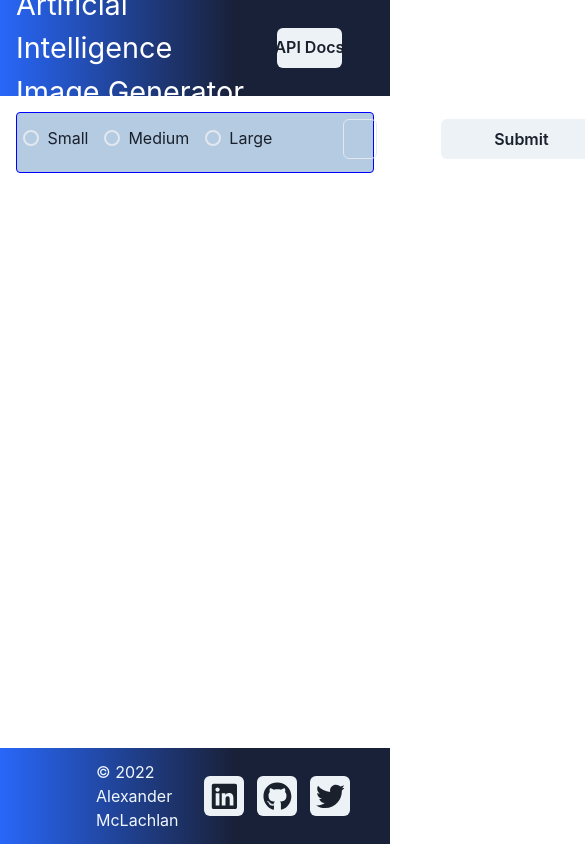
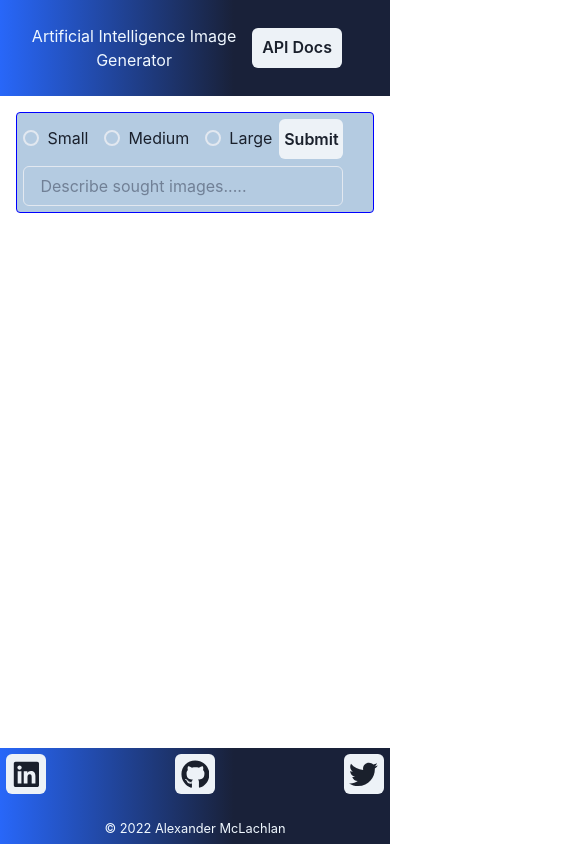
Before and after one commit to AlexDjangoX/openai-image-client, a React (Create React App) app: page / in a window 390 px wide. Shown: the whole page, 585 px wide, since content can reach past the window. Built offline with nearby package versions, Linux system fonts and the light colour scheme.

Commit message:
css done to make application responsive

```diff
--- a/src/components/footer/Footer.css
+++ b/src/components/footer/Footer.css
@@ -17,7 +17,7 @@
 .paragraph {
   display: grid;
   grid-area: paragraph;
-  margin-left: 6rem;
+  margin-left: 2rem;
   color: aliceblue;
   align-items: center;
 }
@@ -25,7 +25,7 @@
 .icon-links {
   display: grid;
   grid-area: icons;
-  margin-right: 6rem;
+  margin-right: 2rem;
   grid-auto-flow: column;
   place-content: space-around;
   align-items: center;
@@ -34,3 +34,23 @@
 .icon-links > * {
   margin: 0.4rem;
 }
+
+@media screen and (max-width: 450px) {
+  .footer {
+    text-align: center;
+    grid-template-areas:
+      ' icons'
+      'paragraph';
+    grid-template-columns: 1fr;
+  }
+
+  .icon-links {
+    place-content: space-between;
+    margin-right: 0;
+  }
+
+  .paragraph {
+    margin-left: 0rem;
+    font-size: 0.8rem;
+  }
+}
--- a/src/components/header/Header.css
+++ b/src/components/header/Header.css
@@ -10,3 +10,22 @@
   height: 6rem;
   z-index: 99;
 }
+
+.header-text {
+  font-size: 1.8rem;
+  color: aliceblue;
+}
+
+@media screen and (max-width: 700px) {
+  .header-text {
+    font-size: 1.4rem;
+    color: aliceblue;
+  }
+}
+
+@media screen and (max-width: 600px) {
+  .header-text {
+    text-align: center;
+    font-size: 1rem;
+  }
+}
--- a/src/components/header/Header.js
+++ b/src/components/header/Header.js
@@ -12,9 +12,7 @@ const Header = () => {
       className='header'
       alignItems={'center'}
     >
-      <Text fontSize='1.8rem' color='white' mr={4}>
-        Artificial Intelligence Image Generator
-      </Text>
+      <h1 className='header-text'>Artificial Intelligence Image Generator</h1>
       <Button
         target={'_blank'}
         as='a'
--- a/src/components/imageGenerator/ImageGenerator.css
+++ b/src/components/imageGenerator/ImageGenerator.css
@@ -7,7 +7,7 @@
 .form-components-wrapper {
   display: grid;
   grid-template-areas: ' radio prompt submit';
-  grid-template-columns: 20rem 1fr 10rem;
+  grid-template-columns: 16rem 1fr 10rem;
   margin: 1rem;
   padding: 0.4rem;
   border: 1px solid blue;
@@ -32,22 +32,75 @@
 .submit-button {
   display: grid;
   grid-area: submit;
+  width: 9rem;
 }
 
-ul {
+.unordered-list {
   display: grid;
   grid-template-columns: repeat(auto-fill, minmax(240px, 1fr));
   grid-gap: 1rem;
+  padding-bottom: 8rem;
 }
 
-li {
+.list-item {
   display: flex;
   align-items: center;
   justify-content: center;
   overflow: hidden;
 }
 
-img {
+.image {
   width: 240px;
   height: auto;
 }
+
+@media screen and (max-width: 900px) {
+  .form-components-wrapper {
+    grid-template-areas:
+      ' radio .  submit .'
+      'prompt prompt prompt prompt';
+  }
+
+  .form-prompt {
+    padding-right: 1rem;
+  }
+}
+
+@media screen and (max-width: 450px) {
+  .submit-button {
+    width: 6rem;
+  }
+
+  .form-prompt {
+    padding-right: 4rem;
+  }
+}
+
+@media screen and (max-width: 400px) {
+  .submit-button {
+    width: 4rem;
+  }
+
+  .form-prompt {
+    padding-right: 6rem;
+  }
+}
+
+@media screen and (max-width: 380px) {
+  .form-components-wrapper {
+    grid-template-areas:
+      ' radio radio  radio '
+      ' submit submit submit '
+      ' prompt prompt prompt ';
+  }
+
+  .submit-button {
+    place-content: center;
+    width: 15rem;
+    margin-bottom: 0.6rem;
+  }
+
+  .form-prompt {
+    padding-right: 11rem;
+  }
+}
--- a/src/components/imageGenerator/ImageGenerator.js
+++ b/src/components/imageGenerator/ImageGenerator.js
@@ -111,10 +111,11 @@ const ImageGenerator = () => {
           </FormControl>
           <FormControl className='form-prompt'>
             <Input
+              className='prompt-form-control-input'
               id='prompt'
               value={prompt}
               onChange={handleChangePrompt}
-              placeholder={'Describe image you want'}
+              placeholder={'Describe sought images.....'}
             />
           </FormControl>
 
@@ -131,10 +132,15 @@ const ImageGenerator = () => {
           <Atom size='200' color='#54a8f1' animationDuration='700' />
         )}
 
-        <ul>
+        <ul className='unordered-list'>
           {imagesArray.map((image) => (
-            <li key={image.id}>
-              <img src={image.url} alt={image.alt} key={uuidv4()} />
+            <li className='list-item' key={image.id}>
+              <img
+                className='image'
+                src={image.url}
+                alt={image.alt}
+                key={uuidv4()}
+              />
             </li>
           ))}
         </ul>
--- a/src/components/spinner/Atom.css
+++ b/src/components/spinner/Atom.css
@@ -1,6 +1,7 @@
 .atom-wrapper {
   display: grid;
   place-content: center;
+  z-index: -999;
 }
 
 .atom-spinner,
```
